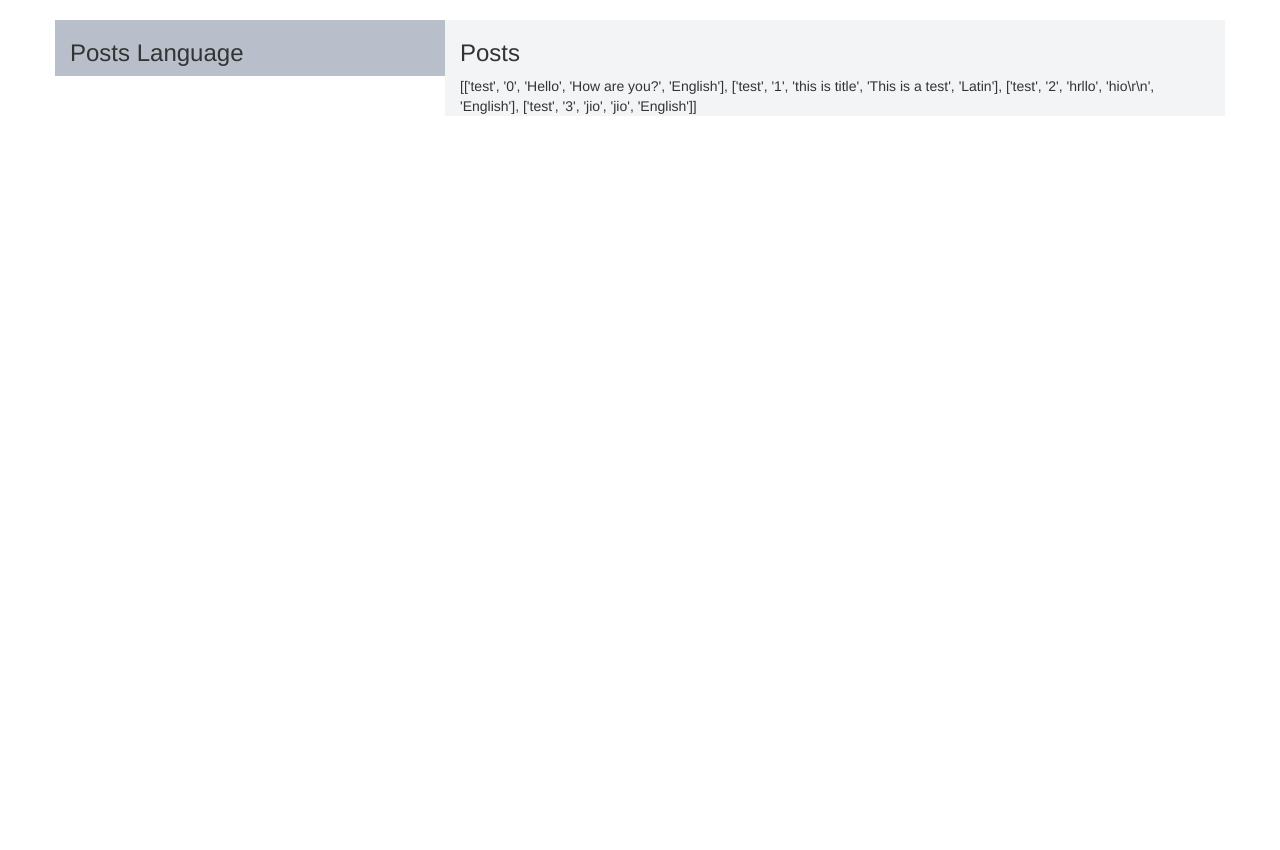
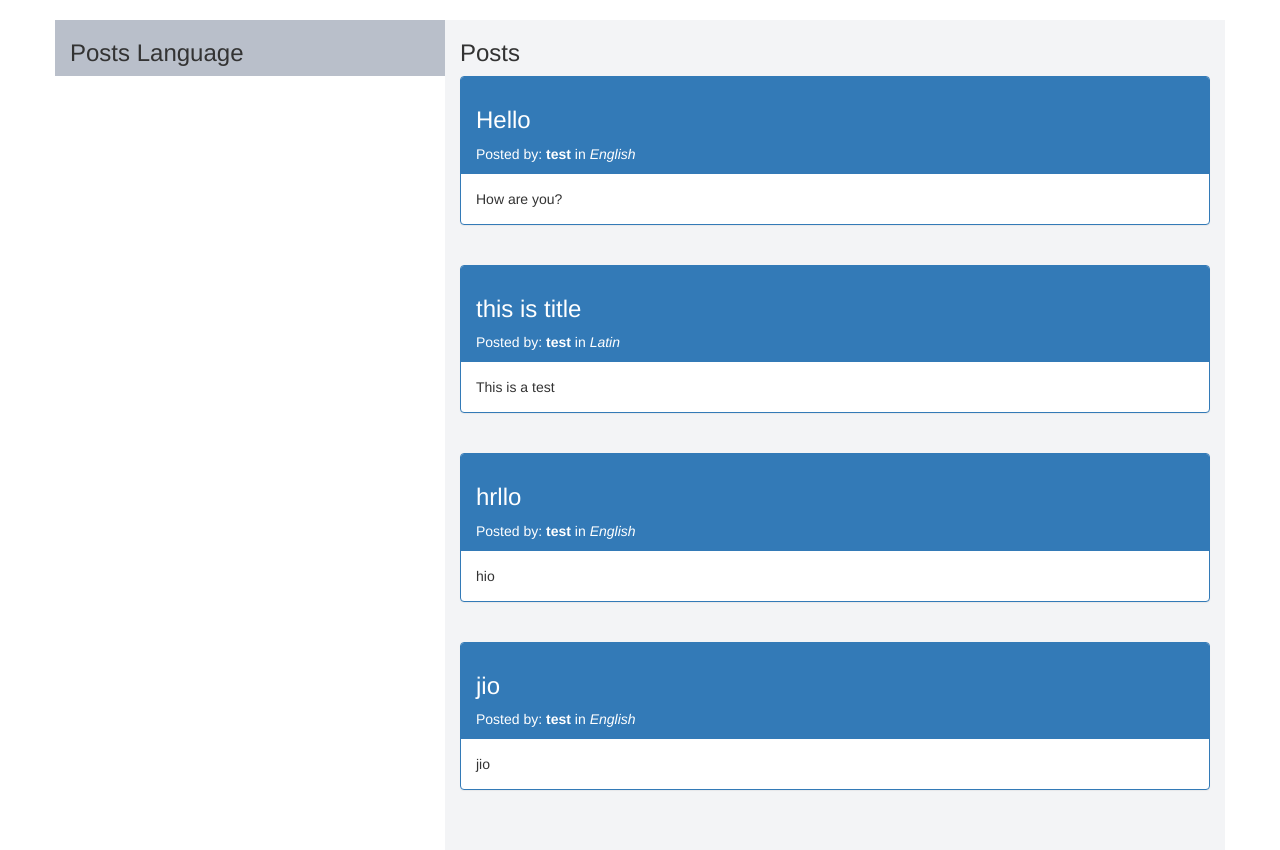
Before and after one commit to billywongstuy/SoftDevFall-FP-ChenY_TitenskyJ_WongB_ZhangH, a Flask app: page / in a window 1280 px wide. Shown: the part 52-902 px from the top of the page. Before the commit the page ends 166 px from the top, so only its background shows below. Run offline with Flask 2, Linux system fonts and the light colour scheme; a user stored in the database is signed in; data comes from the database, SQL or seed files in the repository; some libraries are stand-ins or nearby versions.

Commit message:
display posts

```diff
--- a/templates/home.html
+++ b/templates/home.html
@@ -16,7 +16,23 @@
     </div>
     <div class="col-xs-8 rightPanel">
       <h3>Posts</h3>
-      {{posts}}
+      <div class="panel-group">
+	{% for post in posts %}
+	<div class="panel panel-primary">
+	  <div class="panel-heading">
+	    <form id={{post[1]}} action="/viewPost">
+	      <input type="hidden" value={{post[1]}}>
+	      <h3>{{post[2]}}</h3>
+	    </form>
+	    Posted by: <b>{{post[0]}}</b> in <i>{{post[4]}}</i>
+	  </div>
+	  <div class="panel-body">
+	    {{post[3]}}
+	  </div>
+	</div>
+	<br><br>
+	{% endfor %}
+      </div>
     </div>
   </div>
 </div>
```
